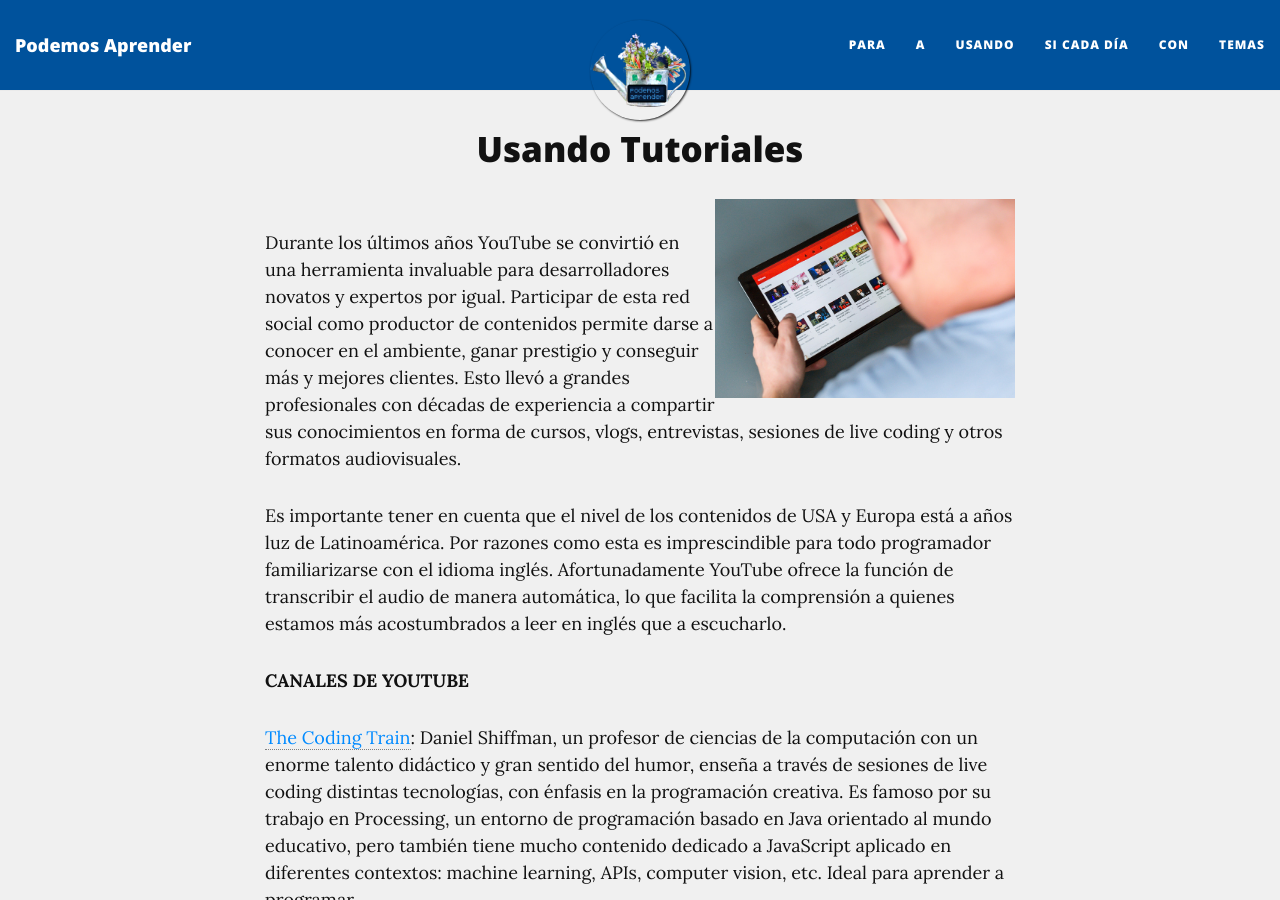
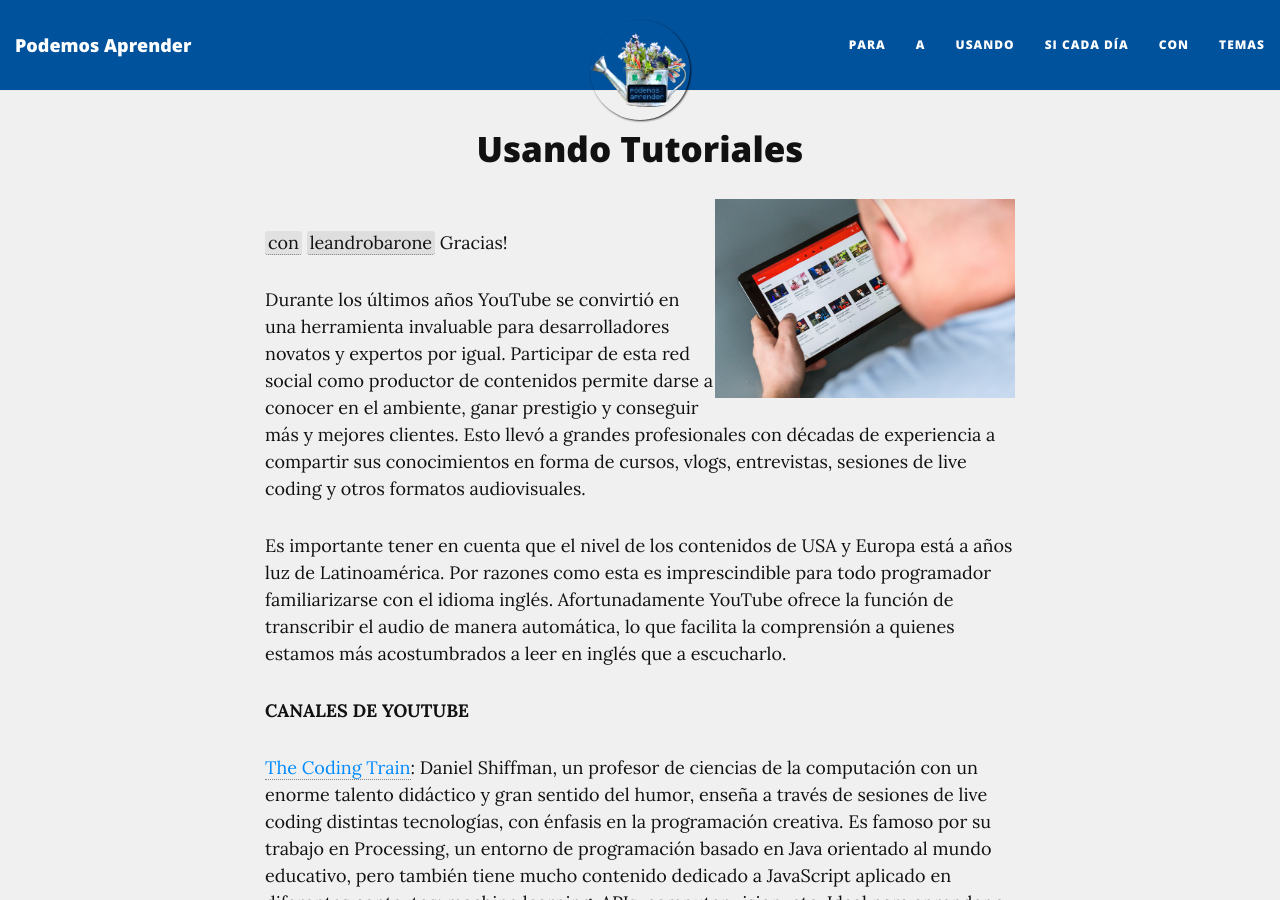
Before and after one commit to podemosaprender/podemosaprender.github.io, a Jekyll site: the page built from _contenidos/50programar/javascript/usando-tutoriales.md, in a window 1280 px wide and 900 px high. Built offline with Jekyll 4.4.1, drawn with Linux system fonts in a browser that asks for light colours; nearby versions of some CDN libraries.

```diff
--- a/_contenidos/50programar/javascript/usando-tutoriales.md
+++ b/_contenidos/50programar/javascript/usando-tutoriales.md
@@ -1,7 +1,9 @@
 ---
-permalink: /usando/tutoriales
+permalink: /usando/tutoriales-javascript
 img: /img/usando-youtube.jpg
 ---
+
+{/con/leandrobarone} Gracias!
 
 Durante los últimos años YouTube se convirtió en una herramienta invaluable para desarrolladores novatos y expertos por igual. Participar de esta red social como productor de contenidos permite darse a conocer en el ambiente, ganar prestigio y conseguir más y mejores clientes. Esto llevó a grandes profesionales con décadas de experiencia a compartir sus conocimientos en forma de cursos, vlogs, entrevistas, sesiones de live coding y otros formatos audiovisuales.
 
```
